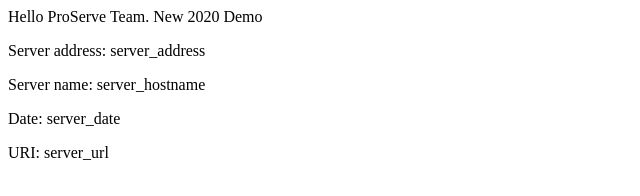
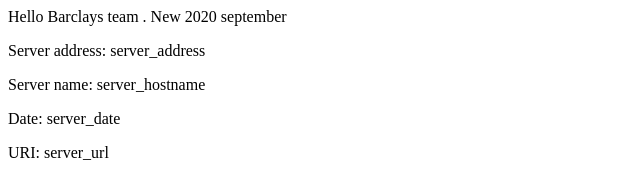
Before and after one commit to mailjunze/eks-gitops-sampleapp, a plain HTML site: page src/index.html in a window 1280 px wide. Shown: the full height of the page, 0-640 px from the left. Drawn offline with Linux system fonts and the light colour scheme.

Commit message:
update for barcalys demo

```diff
--- a/src/index.html
+++ b/src/index.html
@@ -2,7 +2,7 @@
 <title>Hello Junze</title>
 </head>
 <div class="info">
-<h>Hello ProServe Team. New 2020 Demo</h>
+<h>Hello Barclays team . New 2020 september</h>
 <p><span>Server&nbsp;address:</span> <span>server_address</span></p>
 <p><span>Server&nbsp;name:</span> <span>server_hostname</span></p>
 <p class="smaller"><span>Date:</span> <span>server_date</span></p>
```
